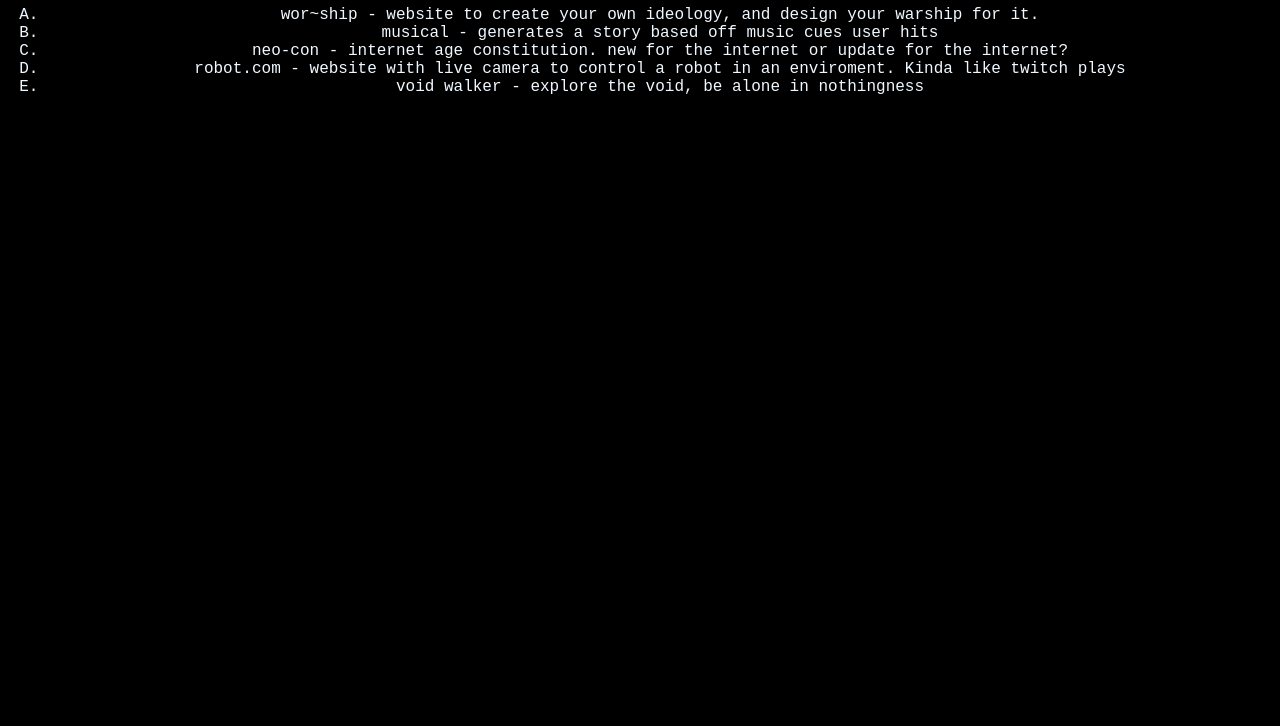
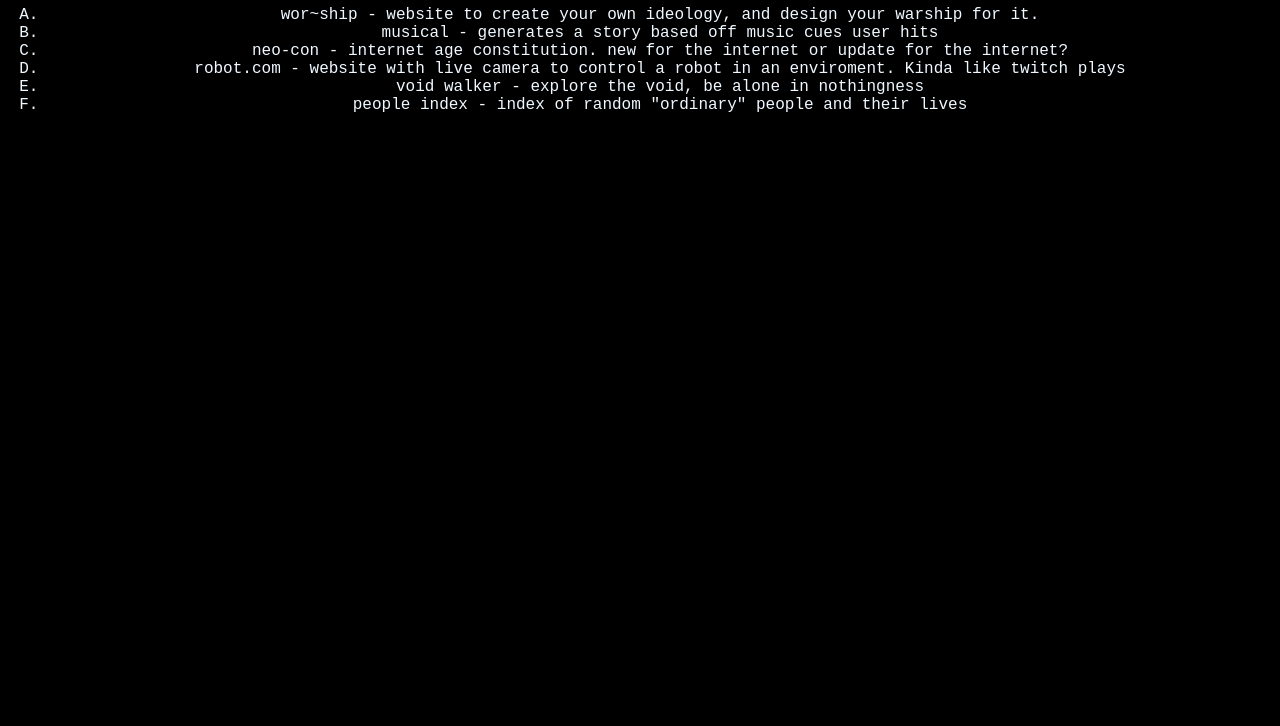
Before and after one commit to goyay790/current-net-art-0101, a plain HTML site: page week_1/index.html in a window 1280 px wide. Shown: the part 74-800 px from the top of the page. Drawn offline with Linux system fonts and the light colour scheme.

Commit message:
Update index.html

```diff
--- a/week_1/index.html
+++ b/week_1/index.html
@@ -15,6 +15,7 @@
         <li>neo-con - internet age constitution. new for the internet or update for the internet?</li>
         <li>robot.com - website with live camera to control a robot in an enviroment. Kinda like twitch plays</li>
         <li>void walker - explore the void, be alone in nothingness</li>
+        <li>people index - index of random "ordinary" people and their lives</li>
     </ol>
 
 </body>
```
